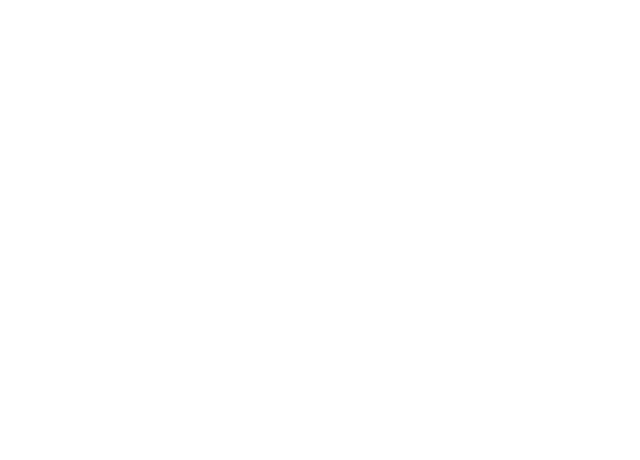
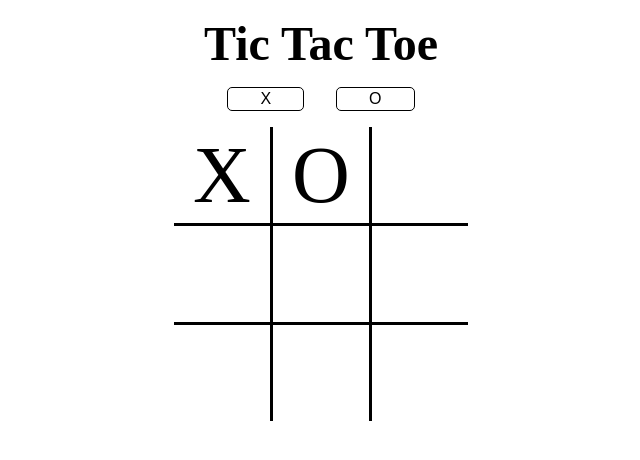
Before and after one commit to Aydin-Kose/The_Odin_Project, a plain HTML site: page 17.TicTacToe/index.html in a window 1280 px wide. Shown: the whole page, without its empty margins (319-959 px from the left). Drawn offline with Linux system fonts and the light colour scheme.

Commit message:
create html+css

```diff
--- a/17.TicTacToe/index.html
+++ b/17.TicTacToe/index.html
@@ -9,7 +9,26 @@
     <script src="script.js" defer></script>
     <title>TicTacToe</title>
 </head>
-
+<header>
+    <h1>Tic Tac Toe</h1>
+</header>
+<div class="selection">
+    <button type="button">X</button>
+    <button type="button">O</button>
+</div>
+<div class="main">
+    <div class="board">
+        <div class="cell" data-value="X">X</div>
+        <div class="cell" data-value="O">O</div>
+        <div class="cell"></div>
+        <div class="cell"></div>
+        <div class="cell"></div>
+        <div class="cell"></div>
+        <div class="cell"></div>
+        <div class="cell"></div>
+        <div class="cell"></div>
+    </div>
+</div>
 <body>
 
 </body>
--- a/17.TicTacToe/script.js
+++ b/17.TicTacToe/script.js
@@ -0,0 +1,11 @@
+const GameBoard = (() => {
+    let cell = (x, y) => {
+        let value = '';
+        return { x, y, value }
+    };
+    const board = [cell(0, 0), cell(0, 1), cell(0, 3),
+    cell(1, 0), cell(1, 1), cell(1, 3),
+    cell(2, 0), cell(2, 1), cell(2, 3),];
+    return { board };
+})();
+console.log(GameBoard.board);
--- a/17.TicTacToe/style.css
+++ b/17.TicTacToe/style.css
@@ -0,0 +1,46 @@
+* {
+    margin: 0;
+    padding: 0;
+    font-size: 100%;
+}
+
+header>h1 {
+    font-size: 3rem;
+    margin-top: 1rem;
+    text-align: center;
+}
+
+.selection {
+    display: flex;
+    justify-content: center;
+    gap: 2rem;
+    padding: 1rem;
+}
+
+.selection>button {
+    border: 1px solid black;
+    background-color: white;
+    border-radius: 5px;
+    padding: 2px 32px;
+}
+
+.main {
+    display: flex;
+    justify-content: center;
+}
+
+.board {
+    display: grid;
+    grid-template-columns: repeat(3, 6rem);
+    grid-template-rows: repeat(3, 6rem);
+    gap: .2rem;
+    background-color: black;
+}
+
+.board>.cell {
+    background-color: white;
+    display: flex;
+    justify-content: center;
+    align-items: center;
+    font-size: 5rem;
+}
```
